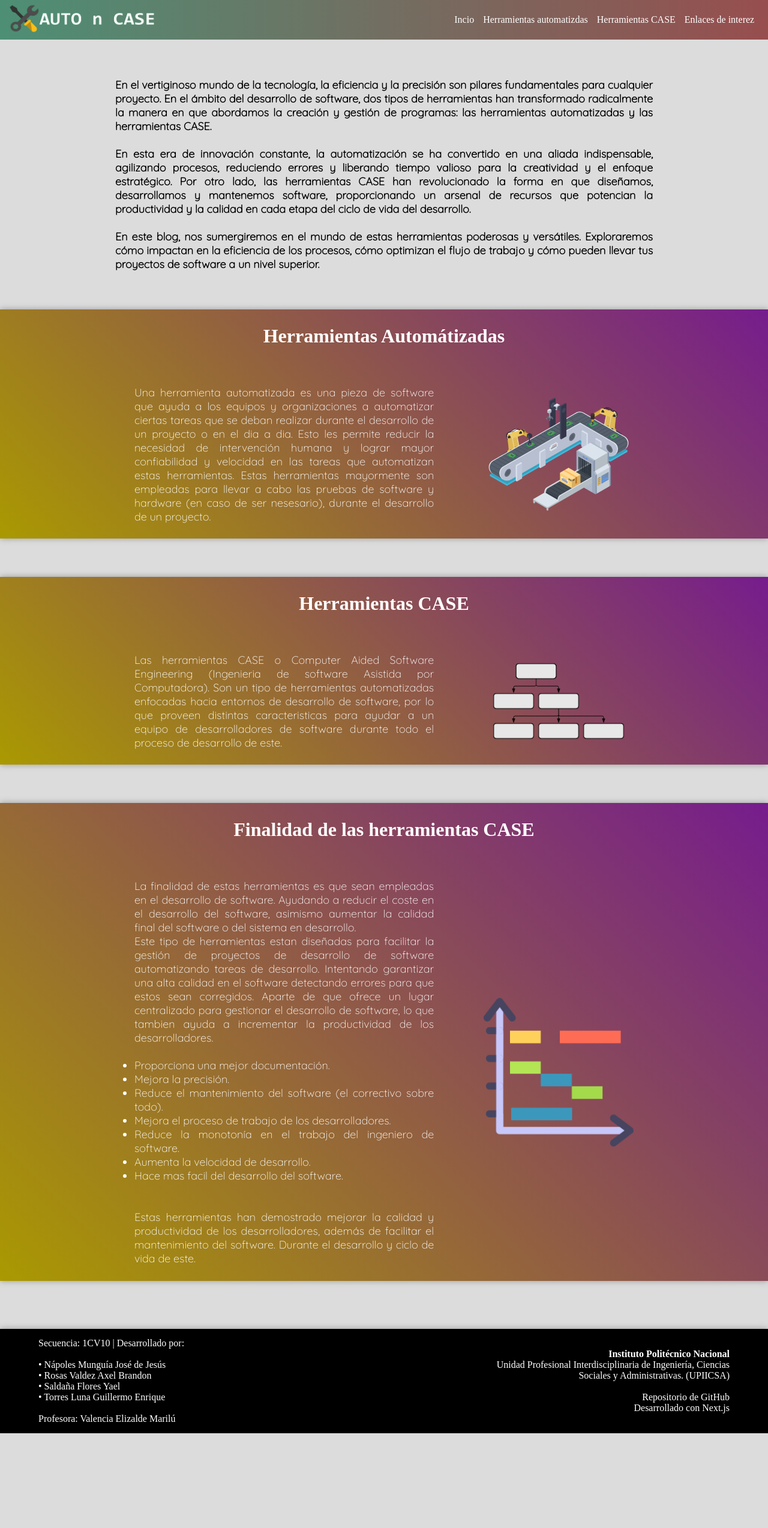
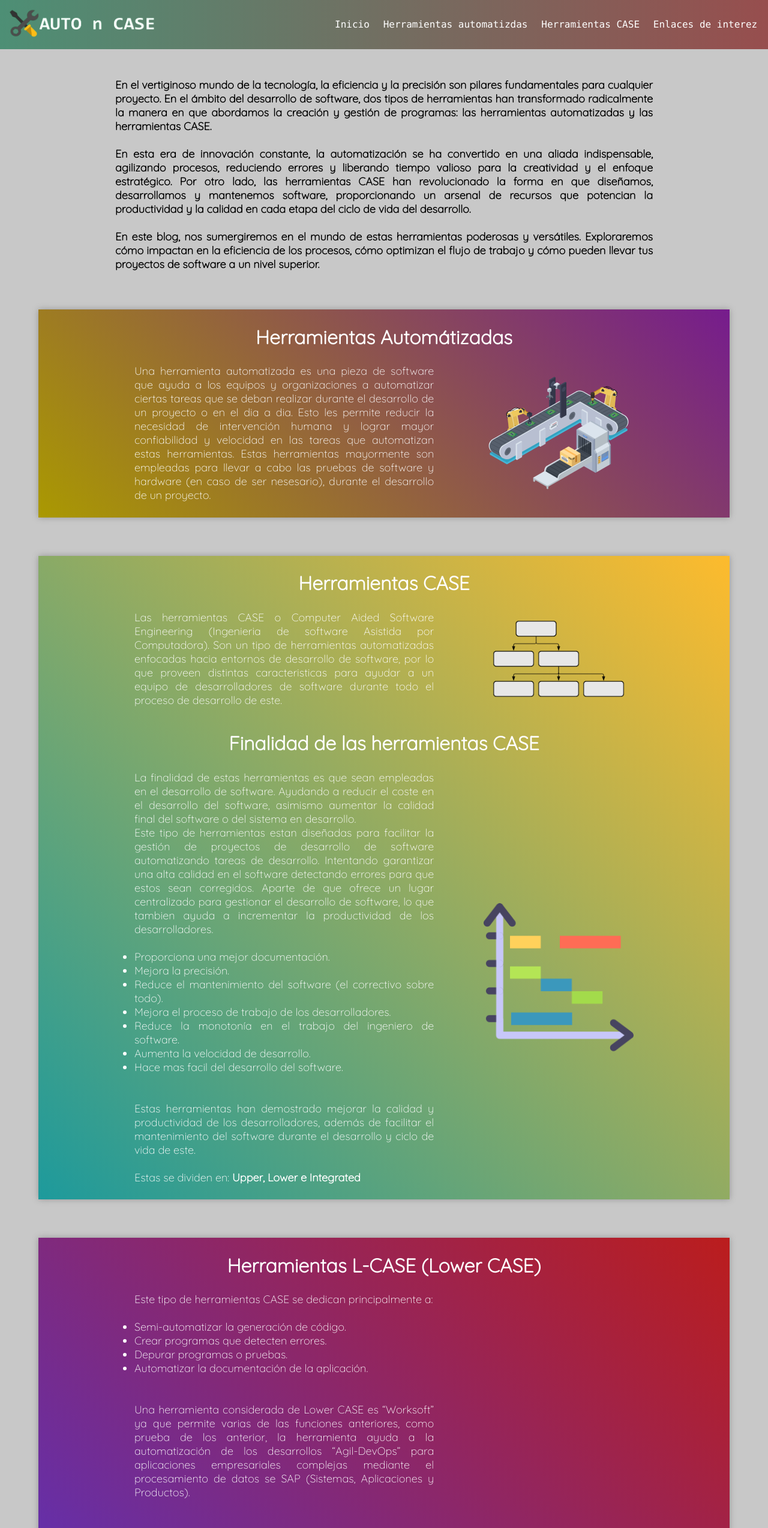
Before and after one commit to ThinKreations/caseBlog, a Next.js app: page / in a window 1280 px wide. Shown: the top 2548 px of the page at 60% size. Before the commit the page ends 2390 px from the top, so only its background shows below. Built offline with nearby package versions, Linux system fonts and the light colour scheme; a web font is replaced by a local one.

Commit message:
Pongan AURORA

```diff
--- a/components/Footy.jsx
+++ b/components/Footy.jsx
@@ -7,7 +7,7 @@ export default function Footy(){
     return(
         <>
         <div className={styles.footer}>
-                <div className={styles.footerL}>Secuencia: 1CV10 | Desarrollado por:<br/><br/>
+            <div className={styles.footerL}><p className={styles.nombres}>Secuencia: 1CV10 | Desarrollado por:</p><br/>
             <p className={styles.nombres}>• Nápoles Munguía José de Jesús</p>
             <p className={styles.nombres}>• Rosas Valdez Axel Brandon</p>
             <p className={styles.nombres}>• Saldaña Flores Yael</p>
--- a/components/Header.jsx
+++ b/components/Header.jsx
@@ -3,8 +3,9 @@ import Image from "next/image";
 import Link from 'next/link'
 import styles from '../styles/Home.module.css'
 import logo from '../src/logo.png'
+import { useRouter } from 'next/router';
 export default function Header(){
-
+    const router = useRouter();
 
 
     return(
@@ -14,10 +15,10 @@ export default function Header(){
                 <Image className={styles.image} src={logo} width={250} height={52} alt="Logo"/>
             </center>
             <div>
-                <a href="#inicio"><button type="button" className={styles.btn}>Incio</button></a>
+                <a href="#inicio"><button type="button" className={styles.btn}>Inicio</button></a>
                 <a href="#herramientas-automatizadas"  ><button type="button" className={styles.btn}>Herramientas automatizdas</button></a>
                 <a href="#herramientas-case"><button type="button" className={styles.btn}>Herramientas CASE</button></a>
-                <a href="https://cass.best"><button type="button" className={styles.btn}>Enlaces de interez</button></a>
+                <a href="https://example.com/"><button type="button" className={styles.btn}>Enlaces de interez</button></a>
             </div>
         </div>
         </>
--- a/pages/index.js
+++ b/pages/index.js
@@ -1,14 +1,15 @@
 import MainHead from '../components/MainHead'
 import Footy from '../components/Footy'
 import Header from '../components/Header'
-import Header1 from '../components/Header2'
 import Image from 'next/image'
 import styles from "../styles/Home.module.css"
 import herramientas1 from '../src/automatizadas1.png'
 import diagrama1 from '../src/diagrama_1.png'
 import gantt1 from '../src/gantt_1.png'
+import auto from '../src/auto.png'
 export default function Home() {
   return (
+
       <>
       <MainHead titulo="Auto n Case Blog"/>
       <Header/>
@@ -20,6 +21,7 @@ export default function Home() {
           </font>
         </div>
         </center>
+        <center>
         <div className={styles.container_1} id="herramientas-automatizadas">
             <center><h1 className={styles.titulos}>Herramientas Automátizadas</h1></center>
             <center>
@@ -33,7 +35,7 @@ export default function Home() {
               </div>
             </center>
         </div>
-        <div className={styles.container_1} id="herramientas-case">
+        <div className={styles.container_Y} id="herramientas-case">
             <center><h1 className={styles.titulos} id="case">Herramientas CASE</h1></center>
             <center>
               <div className={styles.container_2}>
@@ -47,13 +49,12 @@ export default function Home() {
               </div>
 
             </center>
-        </div>
-        <div className={styles.container_1}>
+            <br/><br/>
             <center><h1 className={styles.titulos} id="finalidad">Finalidad de las herramientas CASE</h1></center>
             <center>
               <div className={styles.container_2}>
               <div className={styles.container_3}>
-              <font size="4" face="Quicksand" color="white">
+              <font size="4" face="Quicksand">
                 <p>La finalidad de estas herramientas es que sean empleadas en el desarrollo de software. Ayudando a reducir el coste en el desarrollo del software, asimismo aumentar la calidad final del software o del sistema en desarrollo. </p>
                 <p>Este tipo de herramientas estan diseñadas para facilitar la gestión de proyectos de desarrollo de software automatizando tareas de desarrollo. Intentando garantizar una alta calidad en el software detectando errores para que estos sean corregidos. Aparte de que ofrece un lugar centralizado para gestionar el desarrollo de software, lo que tambien ayuda a incrementar la productividad de los desarrolladores.</p>
                 <br></br>
@@ -67,14 +68,53 @@ export default function Home() {
                   <li>Hace mas facil del desarrollo del software.</li>
                 </ul>
                 <br/><br/>
-                <p>Estas herramientas han demostrado mejorar la calidad y productividad de los desarrolladores, además de facilitar el mantenimiento del software. Durante el desarrollo y ciclo de vida de este.</p>
+                <p>Estas herramientas han demostrado mejorar la calidad y productividad de los desarrolladores, además de facilitar el mantenimiento del software durante el desarrollo y ciclo de vida de este.</p>
+                <br/>
+                <p>Estas se dividen en: <b>Upper, Lower e Integrated</b></p>
+
               </font>
               </div>
                 <Image src={gantt1} className={styles.image_1}/>
               </div>
-
             </center>
         </div>
+        <div className={styles.container_Y3}>
+            <center><h1 className={styles.titulos} id="finalidad">Herramientas L-CASE (Lower CASE)</h1></center>
+            <center>
+              <div className={styles.container_2}>
+                <div className={styles.container_3}>
+                  <font size="4" face="Quicksand">
+                    <p>Este tipo de herramientas CASE se dedican principalmente a: </p>
+                    <br></br>
+                    <ul>
+                      <li>Semi-automatizar la generación de código.</li>
+                      <li>Crear programas que detecten errores. </li>
+                      <li>Depurar programas o pruebas. </li>
+                      <li>Automatizar la documentación de la aplicación. </li>
+                    </ul>
+                    <br/><br/>
+                    <p>Una herramienta considerada de Lower CASE es “Worksoft” ya que permite varias de las funciones anteriores, como prueba de los anterior, la herramienta ayuda a la automatización de los desarrollos “Agil-DevOps” para aplicaciones empresariales complejas mediante el procesamiento de datos se SAP (Sistemas, Aplicaciones y Productos).</p>
+                    <br/><br/>
+                    <p>La detección de errores que realiza es gracias a que tiene la capacidad de probar procesos comerciales complejos para entornos de aplicaciones combinadas al mismo tiempo que como se mencionó anteriormente, al tener procesamiento de SAP, las pruebas incluyen el probar dicho procesamiento. También soporta pruebas “Agile-plus-DevOps" y con ayuda del procesamiento SAP se vuelven más certeras.</p>
+                    <br/><br/>
+                    <p>Por parte de la semi-automatización de código, a pesar de generar una solución sin código debido a su enfoque orientado a la experiencia del negocio y del cliente y su objetivo de lograr la excelencia en los procesos empresariales, cuenta con el soporte web y en nube con optimizaciones preconfiguradas para poder utilizarlas a lo largo del código y llegar a un resultado más acertado a la solución propuesta, además estas configuraciones son de uso común por lo que son básicamente compatibles con cualquier tipo de código para cualquier tipo de aplicación.</p>
+                    <br/><br/>
+                    <p>Para depurar el programa es necesario mencionar que cuenta con reconocimiento de objetos para SAP Fiori y se mantiene continuamente actualizado por lo que aquellos datos requeridos para la parte de procesamiento de SAP son asignados automáticamente y se va ajustando de acuerdo a las necesidades de la aplicación y de las actualizaciones.</p>
+                    <br/><br/>
+                    <p>Automatiza la documentación de la aplicación ya que descubre y genera la documentación automáticamente y autónomamente debido a la información otorgada tanto por el usuario y el procesamiento SAP. Así como es capaz de generar la documentación básica, debido a su compatibilidad con los sistemas ALM (Aplication Lifecycle Managment) y las cadenas de herramientas “DevOps” puede generar la documentación necesaria para ambas como el ciclo de vida que tendrá el sistema.</p>
+                  </font>
+                </div>
+                <p><a href="https://www.worksoft.com/resources/watch-video-worksoft-connective-automation-platform-2021?wvideo=1sl6tqgbiq" className={styles.link_clear} target='_blank'><Image src={auto} width={300} height={300} className={styles.imageCircle}/><br/><center>Haz clic en la imagen</center></a></p><br/>
+
+                {/*
+                <video autoPlay loop style={{ width: '500px', height: '500px' }}>
+                  <source src="https://www.worksoft.com/resources/watch-video-worksoft-connective-automation-platform-2021?wvideo=1sl6tqgbiq" />
+                </video>
+                */}
+              </div>
+            </center>
+        </div>
+        </center>
       </div>
       <Footy/>
     </>
--- a/styles/Home.module.css
+++ b/styles/Home.module.css
@@ -79,13 +79,13 @@
   padding-top: 2vw;
   padding-bottom: 2vw;
   background-image: linear-gradient(45deg, rgb(170, 153, 1) 0%, rgb(118, 28, 141) 100%);
-  width: 100%;
+  width: 90%;
   transition:0.3s ease-in-out;
   box-shadow: 0px 0px 10px rgb(150,150,150);
 }
 .container_2{
   width: 65vw;
-  margin-top: 5vw;
+  margin-top: 2vw;
   text-align: justify;
   display: flex;
   justify-content: space-between;
@@ -94,11 +94,44 @@
 .container_3{
   width: 60%;
 }
+
+.container_Y{
+    margin-top: 5vw;
+    margin-bottom: 5vw;
+    padding-top: 2vw;
+    padding-bottom: 2vw;
+    background: rgb(34,193,195);
+    background: linear-gradient(45deg, rgb(29, 154, 156) 0%, rgba(253,187,45,1) 100%);
+    width: 90%;
+    transition:0.3s ease-in-out;
+    box-shadow: 0px 0px 10px rgb(150,150,150);
+    color: white;
+}
+
+.container_Y2{
+  margin-top: 5vw;
+  margin-bottom: 5vw;
+  padding-top: 2vw;
+  padding-bottom: 2vw;
+  color:black;
+  width: 90%;
+  transition:0.3s ease-in-out;
+}
+
+.container_Y3{
+
+  padding-top: 2vw;
+  padding-bottom: 2vw;
+  background: rgb(34,193,195);
+  background: linear-gradient(45deg, rgb(54, 57, 245) 0%, rgb(187, 29, 29) 100%);
+  width: 90%;
+  transition:0.3s ease-in-out;
+  box-shadow: 0px 0px 10px rgb(150,150,150);
+  color:white;
+}
+
 /*  CSS para  */
 .header{
-  padding: 5px;
-  padding-left: 1vw;
-  padding-right: 1vw;
   background-image: linear-gradient(90deg, rgb(77, 143, 117)0%, rgb(151, 78, 78) 100%);
   color: white;
   display: flex;
@@ -106,7 +139,7 @@
   align-items: center;
   margin-bottom: 5vw;
   position:fixed;
-  width: 98%;
+  width: 100%;
 }
 .footer{
   padding: 15px;
@@ -118,7 +151,6 @@
   justify-content: space-between;
   align-items: center;
   margin-top: 10vh;
-  box-shadow: 0px 0px 10px rgb(150,150,150);
 }
 .footerL{
   width: 35%;
@@ -134,10 +166,16 @@
 }
 
 /* Elementos */
+.image{
+  margin: 1vw;
+}
 .image_1{
   width: 30%;
   height: 30%;
   transform: translate(0,100);
+}
+.imageCircle{
+  border-radius: 1000px;
 }
 .titulos{
   color:white;
@@ -153,22 +191,37 @@
   text-shadow: 0px 0px 5px rgb(220,220,220);
 }
 .btn{
-  margin-right: 5px;
+  margin-right: 1vw;
   padding: 5px;
-  font-family: Work Sans;
+  font-family: Consolas;
   color:white;
   background-color: transparent;
   border: 0px;
   font-size:16px;
   outline: none;
-  transition: 0.2s ease-in-out;
+  transition: 0.1s ease-in-out;
   border-radius: 8px;
 }
 .btn:hover{
   background-color: rgba(200,200,200, 0.3);
   text-shadow: 0px 0px 5px white;
 }
-
+.btn:active{
+  transform: scale(1.1);
+}
+.btnActive{
+  margin-right: 5px;
+  padding: 5px;
+  font-family: Consolas;
+  color:white;
+  background-color: rgba(200,200,200, 0.3);
+  text-shadow: 0px 0px 5px white;
+  border: 0px;
+  font-size:16px;
+  outline: none;
+  transition: 0.1s ease-in-out;
+  border-radius: 8px;
+}
 @media screen and (max-width: 600px) {
   .container{
     padding-top: 180px;
@@ -205,4 +258,10 @@
   .image_1{
     width: 100%;
   }
+  .btn{
+    margin-bottom: 10px;
+  }
+  .btn:active{
+    transform: scale(1.0);
+  }
 }
--- a/styles/globals.css
+++ b/styles/globals.css
@@ -3,8 +3,8 @@
   padding: 0%;
 }
 html, body{
-  background-color: rgb(220, 220, 220);
-  font-family: Work Sans;
+  background-color: rgb(200, 200, 200);
+  font-family: Quicksand;
   scroll-behavior: smooth;
 }
 body::-webkit-scrollbar {
@@ -20,10 +20,10 @@ body::-webkit-scrollbar-button:increment,.productoRelacionadoC::-webkit-scrollba
 }
 
 body::-webkit-scrollbar-thumb {
-  background-color: #808080;
-  border: 2px solid rgb(220, 220, 220);
+  background-color: black;
+  border: 2px solid rgb(200, 200, 200);
 }
 
 body::-webkit-scrollbar-track {
-  border-radius: 10px;
+  background-color: transparent;
 }
```
Also changed, not shown: src/auto.PNG (added), src/si.jpg (added). Lines whose indentation alone changed are shown as unchanged.
